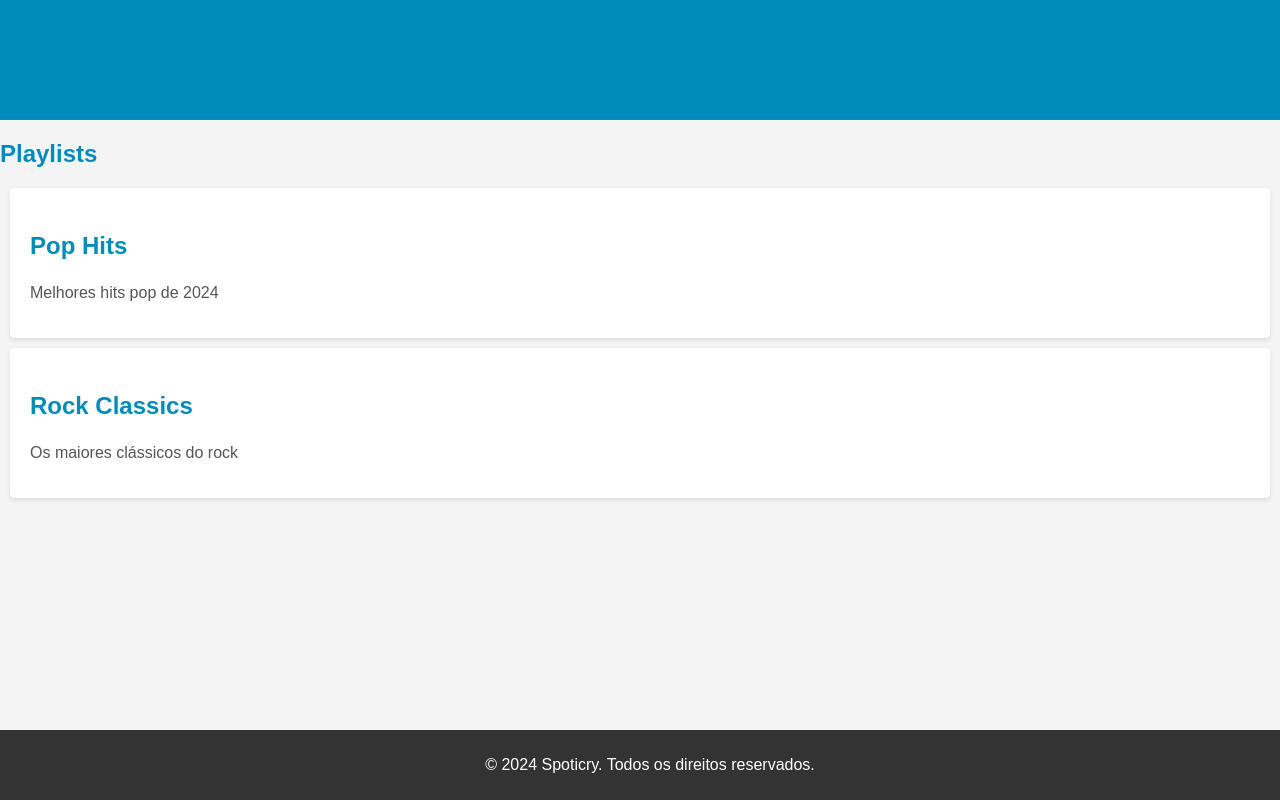
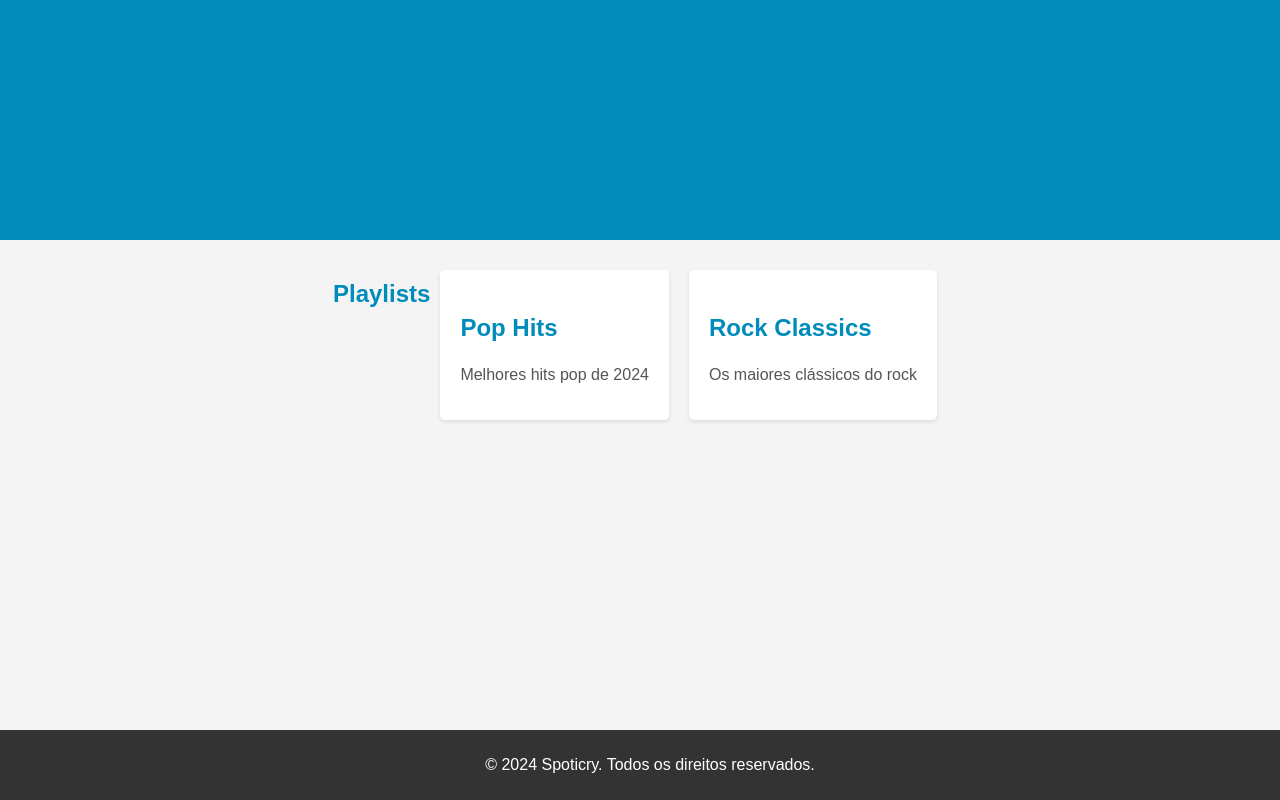
Before and after one commit to otaviotiltado45/Spoticry, a React (Create React App) app in the folder spoticry/: page / in a window 1280 px wide. Built offline with nearby package versions, Linux system fonts and the light colour scheme.

Commit message:
melhoria do css para deixar o design da pagina home mais munito

```diff
--- a/spoticry/src/pages/Home.js
+++ b/spoticry/src/pages/Home.js
@@ -9,10 +9,20 @@ const Home = () => {
 
   return (
     <div>
-      <h2>Playlists</h2>
-      {playlists.map((playlist, index) => (
-        <PlaylistCard key={index} {...playlist} />
-      ))}
+      <header>
+        <h1>Spoticry</h1>
+      </header>
+
+      <div className="container">
+        <h2>Playlists</h2>
+        {playlists.map((playlist, index) => (
+          <PlaylistCard key={index} {...playlist} />
+        ))}
+      </div>
+
+      <footer>
+        <p>&copy; 2024 Spoticry. Todos os direitos reservados.</p>
+      </footer>
     </div>
   );
 };
```
